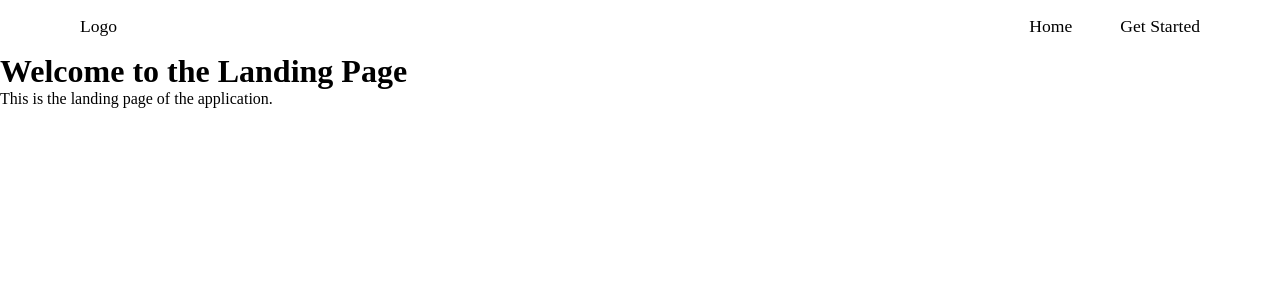
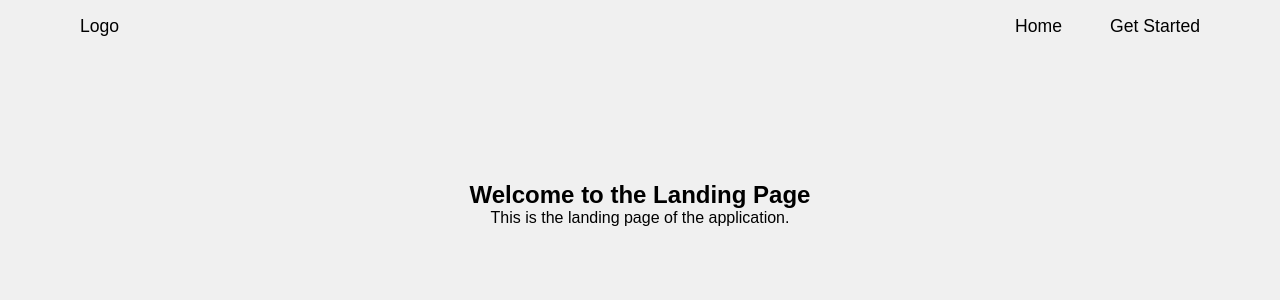
Before and after one commit to Victor-Mutwiri/Voxa, a React (Vite) app: page / in a window 1280 px wide. Shown: the top 300 px of the page. Built offline with nearby package versions, Linux system fonts and the light colour scheme.

Commit message:
added vercel config

```diff
--- a/src/App.jsx
+++ b/src/App.jsx
@@ -1,5 +1,5 @@
 
-import { BrowserRouter, Routes, Route } from "react-router";
+import { BrowserRouter, Routes, Route, Navigate } from "react-router";
 import './App.css'
 import LandingPage from './screens/LandingPage';
 import Home from './screens/Home';
@@ -13,6 +13,7 @@ function App() {
         <Route path="/" element={<LandingPage />} />
         <Route path="/home" element={<Home />} />
         <Route path="/auth" element={<Auth />} />
+        <Route path="*" element={<Navigate to="/" replace />} />
       </Routes>
     </BrowserRouter>
   )
--- a/src/screens/LandingPage.jsx
+++ b/src/screens/LandingPage.jsx
@@ -1,11 +1,18 @@
 import Navbar from "../components/Navbar/Navbar";
+import '../styles/landingpage.css'
 
 const LandingPage = () => {
     return (
-        <div>
+        <div className="landing-page">
             <Navbar />
-            <h1>Welcome to the Landing Page</h1>
-            <p>This is the landing page of the application.</p>
+            <div className="landing-container">
+                <section>
+                    <h1>Welcome to the Landing Page</h1>
+                </section>
+                <section>
+                    <p>This is the landing page of the application.</p>
+                </section>
+            </div>
         </div>
     );
 }
--- /dev/null
+++ b/src/styles/landingpage.css
@@ -0,0 +1,12 @@
+.landing-page{
+    display: flex;
+    flex-direction: column;
+    align-items: center;
+    height: 100vh;
+    background-color: #f0f0f0;
+    font-family: Arial, sans-serif;
+}
+.landing-container {
+    text-align: center;
+    margin-top: 8rem;
+}
```
Also changed, not shown: vercel.json (added).
